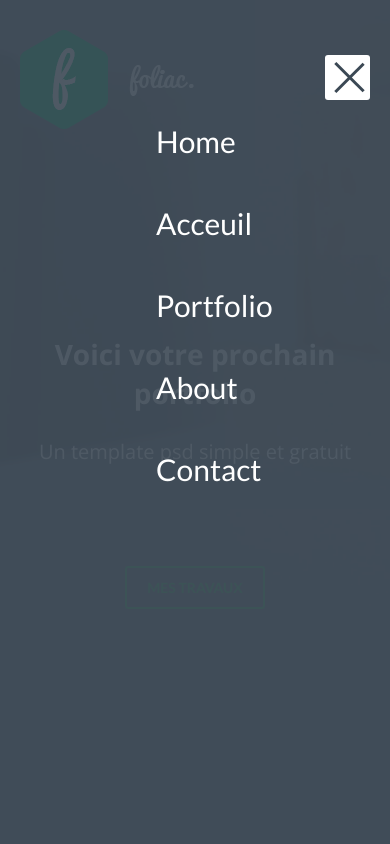
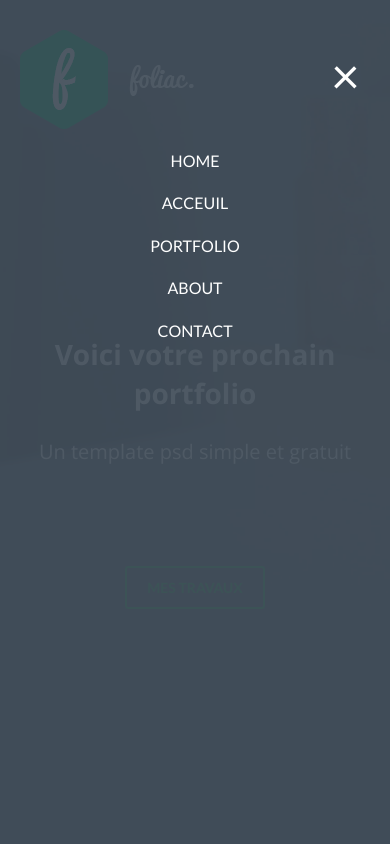
Before and after one commit to innabereshuk/Exam22-12-2019g, a plain HTML site: page index.html in a window 390 px wide. Both pictures are taken after a click on the button 347 px from the left and 77 px from the top of the page. Shown: the top 844 px of the page. Drawn offline with nearby package versions, Linux system fonts and the light colour scheme.

Commit message:
init commit

```diff
--- a/index.html
+++ b/index.html
@@ -17,10 +17,8 @@
                      <img src="image/foliac-logo.png" alt="Logo">
                  </a>
 
-                 <button class="menu-burger">
-                     <span class="menu-burger__line menu-burger__line--left"></span>
-                     <span class="menu-burger__line menu-burger__line--midlle"></span>
-                     <span class="menu-burger__line menu-burger__line--right"></span>
+                 <button class="menu-burger" id="toggler">
+                    <i class="fas fa-bars"></i>
                 </button>
 
                  <ul class="menu">
@@ -162,6 +160,46 @@
        </footer>
 
 
+       <script>
+
+        (function(){
+            let toggler = document.getElementById('toggler');
+
+            toggler.addEventListener('click', function(e) {
+                e.preventDefault();
+                document.body.classList.toggle('menu-opened');
+            })
+
+            let links = document.querySelectorAll('.menu__link');
+
+            links.forEach(link => {
+                link.addEventListener('click', function() {
+                    document.body.classList.remove('menu-opened');
+                })
+            })
+
+            let sections = document.querySelectorAll('.section');
+
+            window.addEventListener('scroll', function() {
+
+                document.body.classList.remove('menu-opened');
+                let firstViewportSection = null;
+
+                sections.forEach(function(section) {
+                    let rect = section.getBoundingClientRect();
+
+                    if (!firstViewportSection) {
+                        if (rect.bottom  > 30) {
+                            firstViewportSection = section;
+                        }
+                    }
+                })
+            })
+        })();
+
+       </script>
+
+
 
     <script src="https://kit.fontawesome.com/d357e3b57e.js" crossorigin="anonymous"></script>
 </body>
--- a/scss/styles.scss
+++ b/scss/styles.scss
@@ -231,7 +231,7 @@ header {
 }
 
 .portfolio__link:hover {
-    transform: scale(1.05);
+    transform: scale(1.02);
     transition: all .3s ease-in;
     box-shadow: 0 0 15px 3px rgba(41, 54, 46, 0.8) ;
 }
@@ -698,13 +698,13 @@ footer {
         height: 100vh;
         background-color: hsla(209, 17%, 28%, .7);
         margin: 0;
-        padding-top: 12rem;
-        padding-bottom: 5rem;
+        padding-top: 15rem;
         top: 0;
         right: 0;
         z-index: 10;
         transform: translate(100%, 0);
         transition: all .5s ease-in;
+        // opacity: 0;
         &__item {
             display: block;
             margin: 0;
@@ -721,13 +721,15 @@ footer {
         &__link {
             display: block;
             width: 100%;
-            padding: 0 0 4rem 40%;
-            text-align: start;
-            @include font(2.5rem, $title-color, 400, $text-ff, 1.4);
-        }
+            padding: 0 0 2.8rem 20%;
+            text-align: center;
+            text-transform: uppercase;
+            @include font(2rem, $title-color, 400, $text-ff, 1.4);
+
+      }
     }
 
-    .menu-burger {
+     .menu-burger {
         display: flex;
         align-items: center;
         justify-content: center;
@@ -742,47 +744,67 @@ footer {
         padding: 0;
         z-index: 12;
         outline: none;
-        &:hover,
+        cursor: pointer;
+        text-align: center;
+        line-height: 2.3rem;
+       &:hover {
+           opacity: .8;
+           box-shadow: 0 0 10px 1px rgba(21, 42, 23, 0.6);
+       }
         &:focus,
         &:active {
             background-color: $title-color;
-        }
-        &__line {
-            display: block;
-            min-width: 2.7rem;
-            height: .3rem;
-            margin: .8rem;
-            background: $title-color;
-
+            opacity: 0;
+            z-index: 15;
         }
     }
 
-    .menu-burger:focus + .menu {
+    .fas {
+        font-size: 2.5rem;
+        color: $title-color;
+
+     }
+
+     .menu-burger:focus + .menu,
+     .menu-opened .menu {
+         transform: translate(0, 0);
+         transition: all .4s ease-in-out;
          opacity: 1;
-         transform: translate(0, 0);
-         transition: all .5s ease-in-out;
-    }
-    .menu-burger:focus .menu-burger__line,
-    .menu-burger:focus .menu-burger__line {
-        background: $bg-color;
-    }
-    .menu-burger:focus .menu-burger__line--left {
-        width: 4rem;
-        transform: rotate(45deg) translate(.5rem, 1rem);
-        transition: all .3s ease-in-out;
-    }
-    .menu-burger:focus .menu-burger__line--right{
-        width: 4rem;
-        transform: rotate(-45deg) translate(.5rem, -1rem);
-        transition: all .3s ease-in-out;
-    }
-    .menu-burger:focus .menu-burger__line--midlle {
-        opacity: 0;
-    }
+     }
 
+
+     .menu-burger:focus + .menu::after {
+        content: "×";
+        color: $title-color;
+        font-size: 5rem;
+        position: absolute;
+        top: 4rem;
+        right: 7.8rem;
+        z-index: 18;
+   }
     .menu-burger {
         display: block;
    }
+
+    //  .menu-burger:focus .menu-burger__line,
+    //  .menu-burger:focus .menu-burger__line {
+    //      background: $bg-color;
+    //      opacity: 1;
+    //  }
+    //  .menu-burger:focus .menu-burger__line--left {
+    //      width: 4rem;
+    //      transform: rotate(45deg) translate(.5rem, 1rem);
+    //      transition: all .3s ease-in-out;
+    //  }
+    //  .menu-burger:focus .menu-burger__line--right{
+    //      width: 4rem;
+    //      transform: rotate(-45deg) translate(.5rem, -1rem);
+    //      transition: all .3s ease-in-out;
+    //  }
+    //  .menu-burger:focus .menu-burger__line--midlle {
+    //      opacity: 0;
+    //  }
+
     .list {
         &__item {
            margin: 0;
@@ -994,11 +1016,20 @@ footer {
         transition: all .5s ease-in;
         background-color: hsla(209, 17%, 28%, .9);
         &__link {
-            @include font(3rem, $title-color, 400, $text-ff, 1.4);
+            @include font(1.6rem, $title-color, 400, $text-ff, 1.4);
+            padding: 0;
+            padding-bottom: 2rem;
         }
     }
     .menu-burger {
         right: 2rem;
+        z-index: 20;
+    }
+
+    .menu-burger:focus + .menu::after {
+        content: "×";
+         right: 3rem;
+         z-index: 25;
     }
     .menu-burger:focus + .menu,
     .menu-burger:active + .menu  {
```
Also changed, not shown: css/styles.css.
